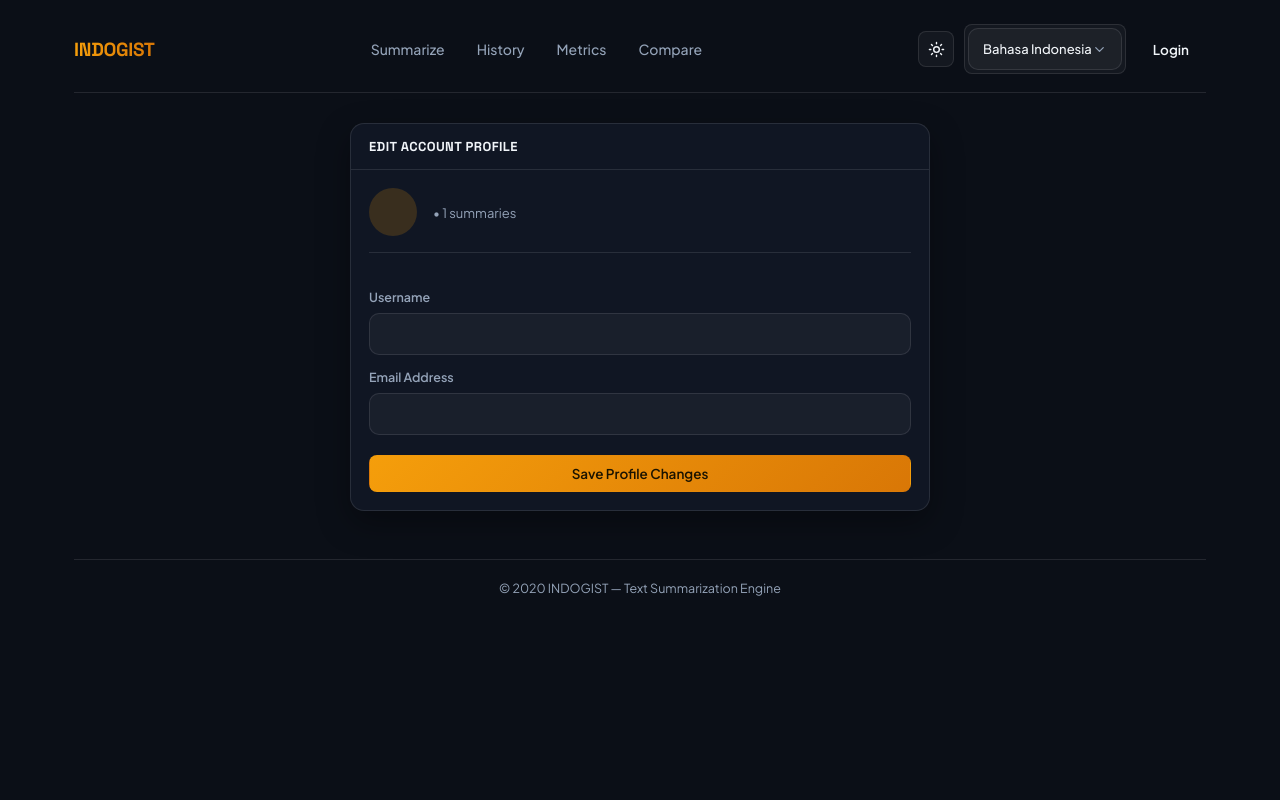
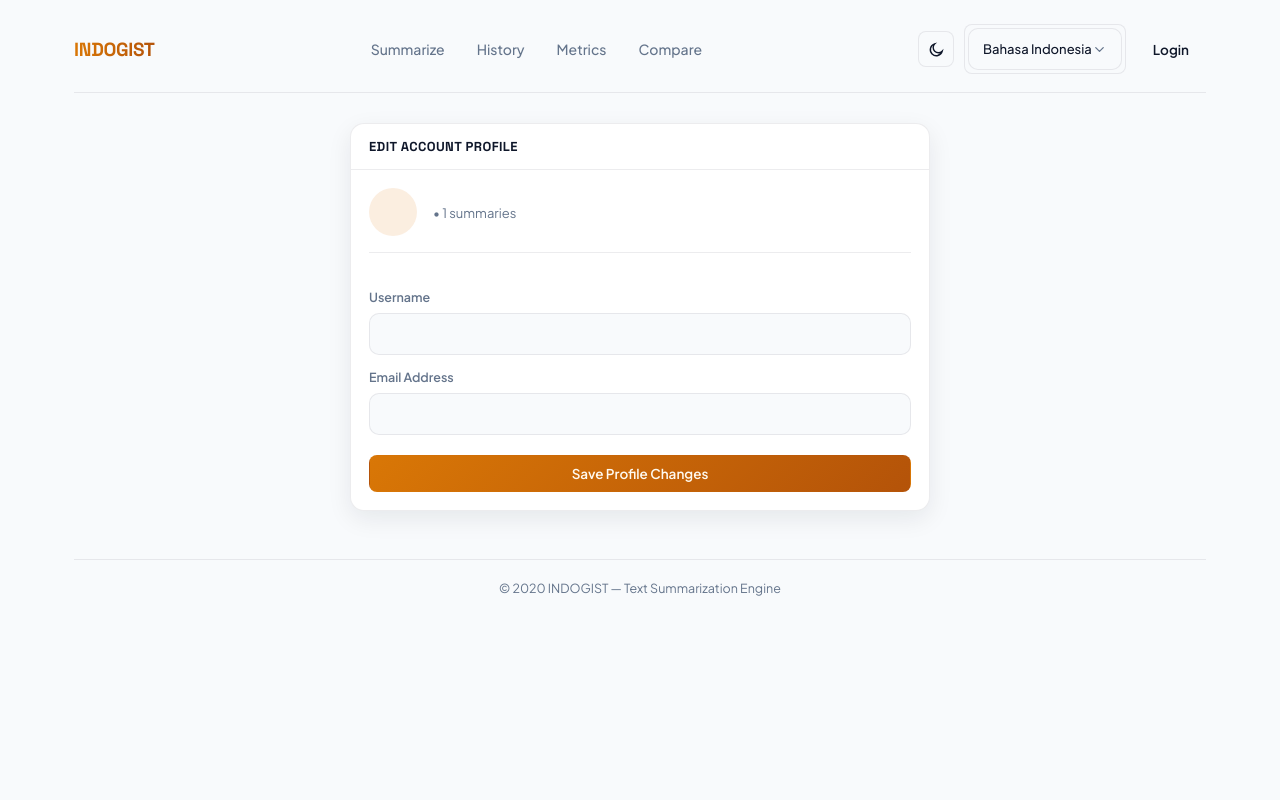
Before and after one commit to JoshuaGlaZ/indogist, a Python web app: template templates/accounts/profile.html in a window 1280 px wide. Run offline with Jinja, Linux system fonts and the light colour scheme; the template is opened without the code that fills it: most values are stand-ins (such as "Sample title", 1, 10 or a date in 2020).

Commit message:
style: add scrollbar-width, touch-action, and complete CSS-Tricks dark mode compliance

```diff
--- a/static/css/base.css
+++ b/static/css/base.css
@@ -21,9 +21,19 @@
 * , *::before, *::after { box-sizing: border-box; }
 html, body { margin: 0; padding: 0; min-height: 100vh; }
 
+button, a, input, select, textarea, .btn, .nav-link, .tab, .page-btn, .theme-toggle, .hamburger, .custom-select-trigger, .custom-select-option, .dropzone, .pos-chip, .ner-mark {
+  touch-action: manipulation;
+}
+
+input[type="range"] {
+  touch-action: pan-y;
+}
+
 :root,
+:root[data-theme="dark"],
 body[data-theme="dark"],
 .app[data-theme="dark"] {
+  color-scheme: dark;
   --bg-canvas: #0b0f17;
   --bg-card: rgba(18, 24, 38, 0.85);
   --bg-card-solid: #121826;
@@ -48,8 +58,10 @@ body[data-theme="dark"],
   --dropdown-bg: #121826;
 }
 
+:root[data-theme="light"],
 body[data-theme="light"],
 .app[data-theme="light"] {
+  color-scheme: light;
   --bg-canvas: #f8fafc;
   --bg-card: #ffffff;
   --bg-card-solid: #ffffff;
@@ -74,12 +86,51 @@ body[data-theme="light"],
   --dropdown-bg: #ffffff;
 }
 
+@media (prefers-color-scheme: light) {
+  :root:not([data-theme="dark"]) {
+    color-scheme: light;
+    --bg-canvas: #f8fafc;
+    --bg-card: #ffffff;
+    --bg-card-solid: #ffffff;
+    --bg-field: #f8fafc;
+    --border-color: rgba(15, 23, 42, 0.08);
+    --border-focus: rgba(217, 119, 6, 0.4);
+    --accent-amber: #d97706;
+    --accent-amber-strong: #b45309;
+    --on-amber: #fffaf0;
+    --accent-blue: #3b82f6;
+    --accent-blue-strong: #2563eb;
+    --badge-hybrid-bg: rgba(217, 119, 6, 0.12);
+    --badge-hybrid-fg: #b45309;
+    --badge-extractive-bg: rgba(59, 130, 246, 0.12);
+    --badge-extractive-fg: #1d4ed8;
+    --badge-abstractive-bg: rgba(16, 185, 129, 0.12);
+    --badge-abstractive-fg: #047857;
+    --text-main: #0f172a;
+    --text-muted: #64748b;
+    --shadow: 0 8px 24px rgba(15,23,42,0.08);
+    --alert-bg: rgba(255, 255, 255, 0.98);
+    --dropdown-bg: #ffffff;
+  }
+}
+
 body, .app {
   background: var(--bg-canvas);
   color: var(--text-main);
   font-family: 'Plus Jakarta Sans', system-ui, -apple-system, sans-serif;
   min-height: 100vh;
   transition: background-color 0.2s ease, color 0.2s ease;
+}
+
+/* Image brightness adjustment for Dark Mode (CSS-Tricks Guide recommendation) */
+body[data-theme="dark"] img:not([src$=".svg"]),
+.app[data-theme="dark"] img:not([src$=".svg"]) {
+  filter: brightness(0.88) contrast(1.05);
+  transition: filter 0.2s ease;
+}
+body[data-theme="dark"] img:not([src$=".svg"]):hover,
+.app[data-theme="dark"] img:not([src$=".svg"]):hover {
+  filter: brightness(1);
 }
 
 .card, .btn, .nav-link, .field, .theme-toggle, .alert, .badge {
@@ -553,6 +604,10 @@ input[type="range"].field-range::-moz-range-thumb {
 @media (max-width: 860px) { .compare-grid { grid-template-columns: 1fr; } }
 
 /* Scrollbars */
+* {
+  scrollbar-width: thin;
+  scrollbar-color: var(--border-color) var(--bg-canvas);
+}
 ::-webkit-scrollbar { width: 6px; height: 6px; }
 ::-webkit-scrollbar-track { background: var(--bg-canvas); }
 ::-webkit-scrollbar-thumb { background: var(--border-color); border-radius: 4px; }
--- a/static/js/app.js
+++ b/static/js/app.js
@@ -18,25 +18,42 @@ document.addEventListener('DOMContentLoaded', () => {
 });
 
 // Theme Management
-function applyTheme(theme) {
+function getPreferredTheme() {
+  const saved = localStorage.getItem('theme');
+  if (saved) return saved;
+  return (window.matchMedia && window.matchMedia('(prefers-color-scheme: light)').matches) ? 'light' : 'dark';
+}
+
+function applyTheme(theme, saveUserChoice = true) {
   document.documentElement.setAttribute('data-theme', theme);
   document.body.setAttribute('data-theme', theme);
   const appEl = document.getElementById('app');
   if (appEl) appEl.setAttribute('data-theme', theme);
-  localStorage.setItem('theme', theme);
+  if (saveUserChoice) {
+    localStorage.setItem('theme', theme);
+  }
 }
 
 function initThemeToggle() {
   const toggleBtn = document.querySelector('.theme-toggle');
   if (!toggleBtn) return;
-  const currentTheme = localStorage.getItem('theme') || 'dark';
-  applyTheme(currentTheme);
+
+  const currentTheme = getPreferredTheme();
+  applyTheme(currentTheme, false);
 
   toggleBtn.addEventListener('click', () => {
-    const activeTheme = document.body.getAttribute('data-theme') || 'dark';
+    const activeTheme = document.documentElement.getAttribute('data-theme') || 'dark';
     const nextTheme = activeTheme === 'dark' ? 'light' : 'dark';
-    applyTheme(nextTheme);
+    applyTheme(nextTheme, true);
   });
+
+  if (window.matchMedia) {
+    window.matchMedia('(prefers-color-scheme: dark)').addEventListener('change', (e) => {
+      if (!localStorage.getItem('theme')) {
+        applyTheme(e.matches ? 'dark' : 'light', false);
+      }
+    });
+  }
 }
 
 // Tab Switching
--- a/templates/summarizer/base.html
+++ b/templates/summarizer/base.html
@@ -17,10 +17,13 @@
   <script src="https://unpkg.com/htmx.org@2.0.0/dist/htmx.min.js"></script>
 
   {% block extra_css %}{% endblock %}
+  <meta name="color-scheme" content="dark light">
   <script>
     (function() {
-      var saved = localStorage.getItem('theme') || 'dark';
-      document.documentElement.setAttribute('data-theme', saved);
+      var saved = localStorage.getItem('theme');
+      var prefersLight = window.matchMedia && window.matchMedia('(prefers-color-scheme: light)').matches;
+      var theme = saved || (prefersLight ? 'light' : 'dark');
+      document.documentElement.setAttribute('data-theme', theme);
     })();
   </script>
 </head>
```
